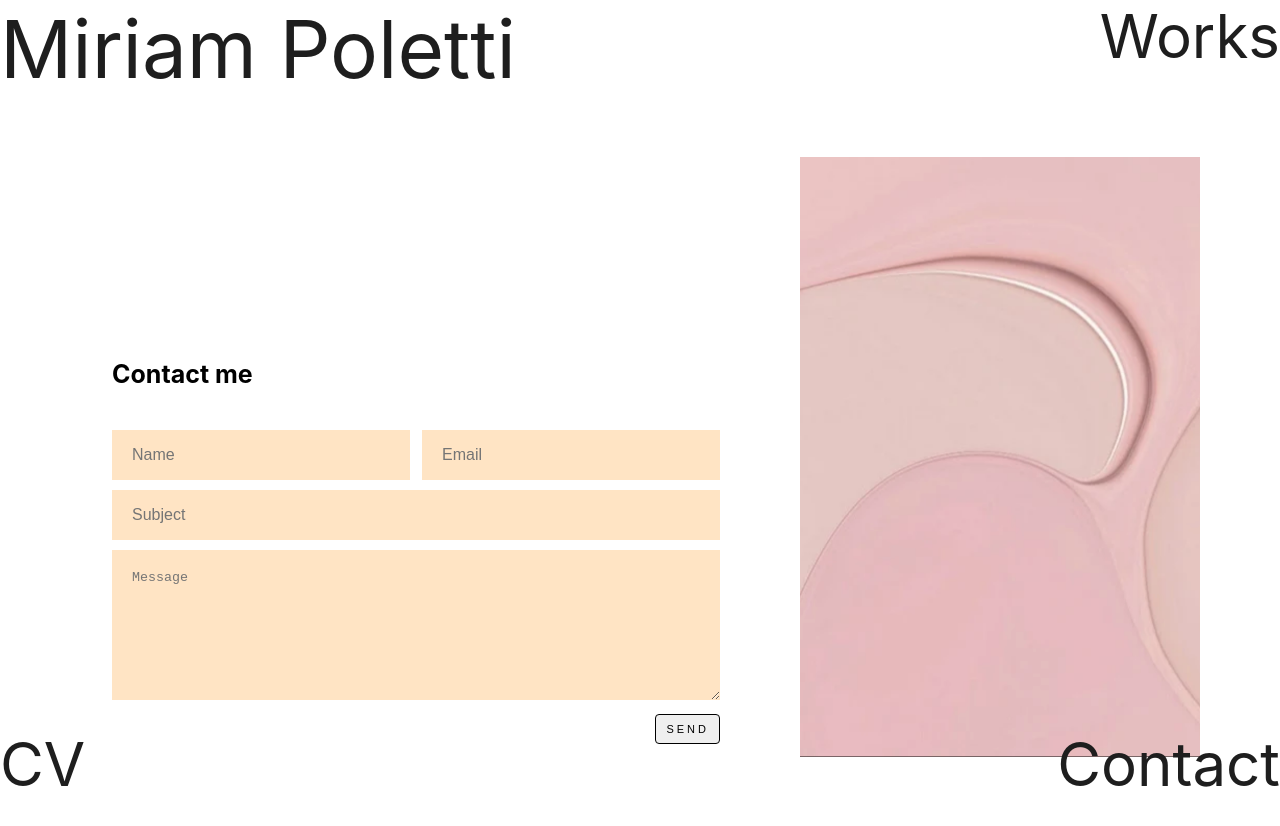
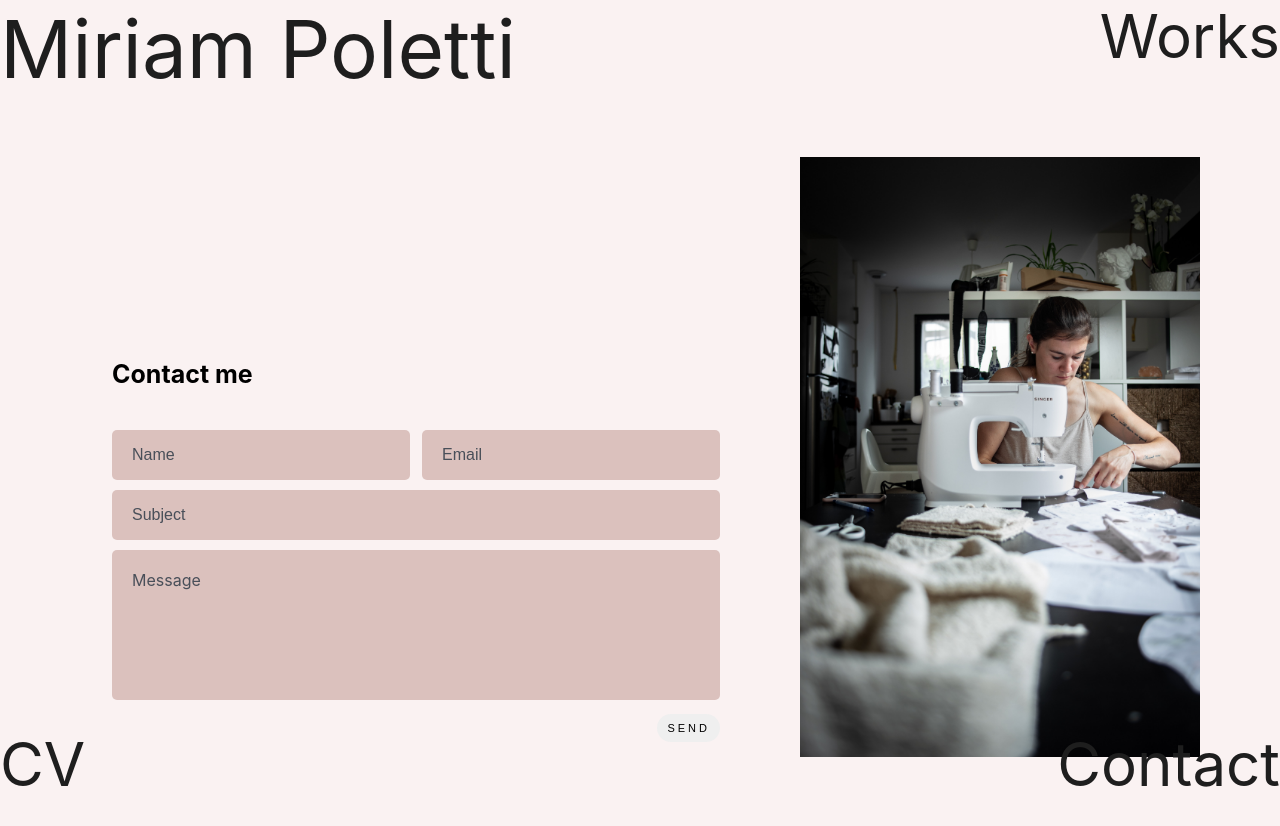
Before and after one commit to miriam-plt/portfolio, a React (Create React App) app: page /contact in a window 1280 px wide. Shown: the top 826 px of the page. Built offline with nearby package versions, Linux system fonts and the light colour scheme; the HTML template or start-up script is replaced by a standard one.

Commit message:
styling contact page

```diff
--- a/src/Pages/Contact/index.js
+++ b/src/Pages/Contact/index.js
@@ -2,7 +2,7 @@ import './index.scss';
 import { useRef } from 'react';
 import emailjs from '@emailjs/browser';
 import Navbar from '../../components/Navbar';
-import image from '../../images/img-02.jpg';
+import image from '../../images/studio-pic.jpg';
 
 const Contact = () => {
     const form = useRef();
--- a/src/Pages/Contact/index.scss
+++ b/src/Pages/Contact/index.scss
@@ -56,31 +56,63 @@
     input[type='email'] {
         width: 100%;
         border: 0;
-        background-color: bisque;
+        background-color: #dbc1bd;
         height: 50px;
         font-size: 16px;
         padding: 0 20px;
         box-sizing: border-box;
+        border-radius: 5px;
     }
 
+    input:focus::placeholder {
+        color: transparent;
+       }
+
+    input::placeholder {
+        color: #494f59;
+        transition: color 0.3s ease;
+       }
+
     textarea {
+        font-family: -apple-system, BlinkMacSystemFont, 'Segoe UI', 'Roboto', 'Oxygen',
+        'Ubuntu', 'Cantarell', 'Fira Sans', 'Droid Sans', 'Helvetica Neue',
+        sans-serif;
+        font-size: 16px;
         width: 100%;
         border: 0;
-        background-color: bisque;
+        background-color: #dbc1bd;
         height: 50px;
         padding: 20px;
         min-height: 150px;
         box-sizing: border-box;
+        border-radius: 5px;
+        resize: none;
     }
+
+    textarea:focus::placeholder {
+        color: transparent;
+       }
+
+    textarea::placeholder {
+        color: #494f59;
+        transition: color 0.3s ease;
+       }
 
     .button {
         font-size: 11px;
         letter-spacing: 3px;
         text-decoration: none;
         padding: 8px 10px;
-        border: 1px solid black;
+        border: none;
         float: right;
-        border-radius: 4px;
+        border-radius: 24px;
+        cursor: pointer;
+        transition: all .3s;
+    }
+
+    .button:hover {
+        background-color: #5e4c49;
+        color: #ffff;
     }
 
 }
--- a/src/components/Work/index.js
+++ b/src/components/Work/index.js
@@ -5,9 +5,7 @@ function Work(props) {
 
     return (
         <div>
-            <h1>{work.title}</h1>
-            <p>{work.year}</p>
-            <p>{work.category}</p>
+            <h1 className='title'>{work.title}</h1>
         </div>
     );
 };
--- a/src/index.css
+++ b/src/index.css
@@ -1,5 +1,6 @@
 body {
   margin: 0;
+  background-color: #faf2f2;
   font-family: -apple-system, BlinkMacSystemFont, 'Segoe UI', 'Roboto', 'Oxygen',
     'Ubuntu', 'Cantarell', 'Fira Sans', 'Droid Sans', 'Helvetica Neue',
     sans-serif;
```
Also changed, not shown: src/images/studio-pic.jpg (added).
